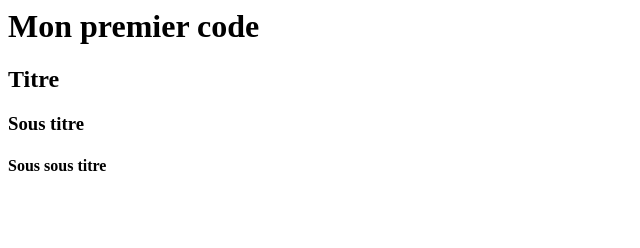
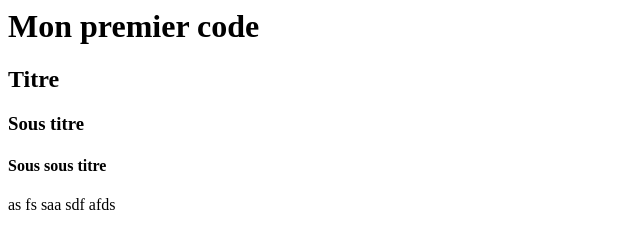
Before and after one commit to AlexandrePoete/Mon-premier-code, a plain HTML site: page index.html in a window 1280 px wide. Shown: the whole page, without its empty margins (0-640 px from the left). Drawn offline with Linux system fonts and the light colour scheme.

Commit message:
ajout para

```diff
--- a/index.html
+++ b/index.html
@@ -2,3 +2,4 @@
 <h2> Titre </h2>
 <h3> Sous titre </3>
 <h4> Sous sous titre </h4>
+<p>as fs saa sdf afds</p>
```
